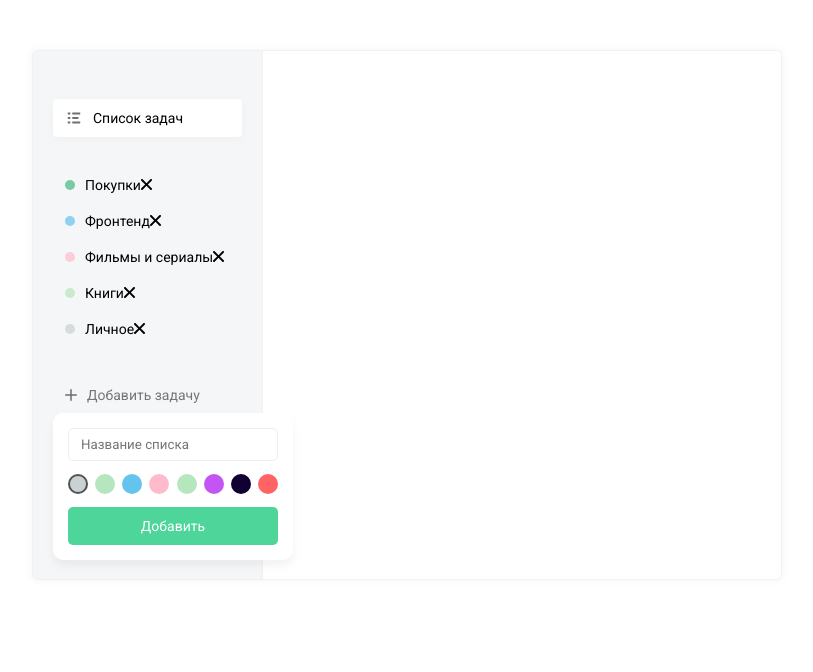
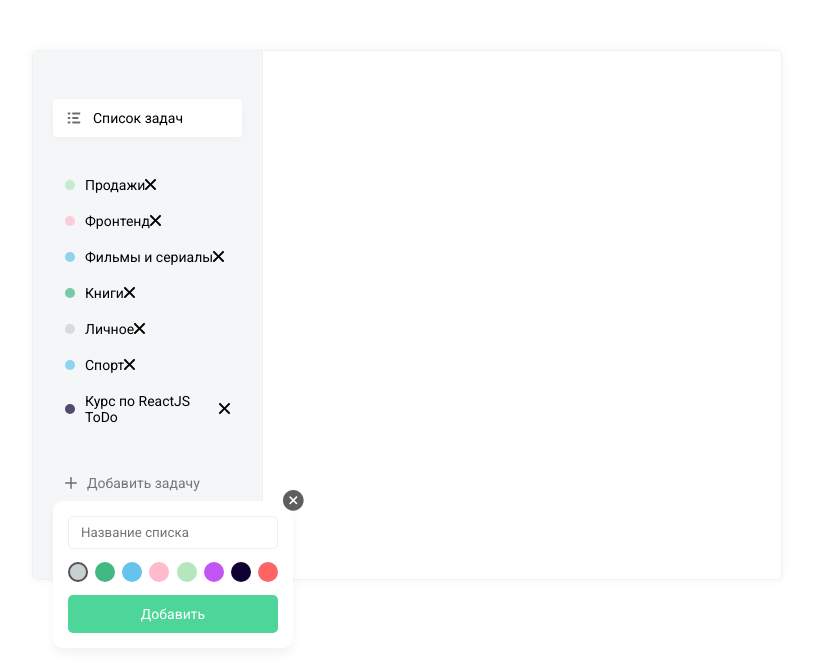
Before and after one commit to pavlkod/todo-list, a React (Create React App) app: page / in a window 1280 px wide. Both pictures are taken after a click on the element "Добавить задачу". Shown: the top 672 px of the page, without its empty margins (233-1046 px from the left). Built offline with nearby package versions, Linux system fonts and the light colour scheme.

Commit message:
Implementation add new task group

```diff
--- a/package.json
+++ b/package.json
@@ -11,6 +11,7 @@
     "react": "^17.0.1",
     "react-dom": "^17.0.1",
     "react-scripts": "4.0.0",
+    "uuid": "^8.3.1",
     "web-vitals": "^0.2.4"
   },
   "scripts": {
--- a/src/App.js
+++ b/src/App.js
@@ -1,32 +1,37 @@
+import { useState } from "react";
+import { v4 as uuidv4 } from "uuid";
+
 import TaskGroup from "./components/TaskGroup";
+
+import DB from "./assets/db.json";
 
 import { ReactComponent as ListSvg } from "./assets/img/list.svg";
 import { AddListButton } from "./components/AddListButton";
 
-import DB from "./assets/db.json";
+import { formatArray } from "./utils";
 
 function App() {
-  const allTasks = [
+  const [tasks, setTasks] = useState(() => formatArray(DB.lists, DB.colors));
+
+  const allItemsTask = [
     {
-      label: "Список задач",
+      name: "Список задач",
       icon: <ListSvg />,
       active: true,
+      id: uuidv4(),
     },
   ];
-  const tasks = [
-    { label: "Покупки", color: "dark-green" },
-    { label: "Фронтенд", color: "blue" },
-    { label: "Фильмы и сериалы", color: "pink" },
-    { label: "Книги", color: "green" },
-    { label: "Личное", color: "grey" },
-  ];
+
+  const addTaskHandler = task => {
+    setTasks(state => [...tasks, task]);
+  };
 
   return (
     <div className="todo">
       <div className="todo__sidebar">
-        <TaskGroup items={allTasks} />
+        <TaskGroup items={allItemsTask} />
         <TaskGroup items={tasks} removable />
-        <AddListButton colors={DB.colors} />
+        <AddListButton colors={DB.colors} addTask={addTaskHandler} />
       </div>
       <div className="todo_tasks"></div>
     </div>
--- a/src/components/AddListButton/index.js
+++ b/src/components/AddListButton/index.js
@@ -1,33 +1,75 @@
+import { useState } from "react";
+import { v4 as uuidv4 } from "uuid";
+
+import { ReactComponent as AddSvg } from "../../assets/img/add.svg";
+import { ReactComponent as CloseSvg } from "../../assets/img/close.svg";
+import { getHexByColorID } from "../../utils";
+
+import Badge from "../Badge";
 import TaskGroup from "../TaskGroup";
 
-import { useState } from "react";
+import "./index.scss";
 
-import { ReactComponent as AddSvg } from "../../assets/img/add.svg";
-import "./index.scss";
-import Badge from "../Badge";
-
-const AddListButton = ({ colors }) => {
+const AddListButton = ({ colors, addTask }) => {
   const [visiblePopup, setVisiblePopup] = useState(false);
-  const addTask = [
+  const [selectedColor, setSelectedColor] = useState(1);
+  const [inputValue, setInputValue] = useState("");
+  const items = [
     {
-      label: "Добавить задачу",
+      name: "Добавить задачу",
       icon: <AddSvg />,
       className: "muted",
+      id: uuidv4(),
     },
   ];
+
+  const toggleVisiblePopupHandler = () => setVisiblePopup(!visiblePopup);
+  const setActiveColor = id => setSelectedColor(id);
+  const closeAddTaskPopup = () => setVisiblePopup(false);
+  const changeInputValueHandler = e => setInputValue(e.target.value);
+
+  const addTaskHander = () => {
+    if (!inputValue) {
+      alert("Введите название списка");
+      return;
+    }
+    const task = {
+      name: inputValue,
+      hex: getHexByColorID(selectedColor, colors),
+      id: uuidv4(),
+    };
+    addTask(task);
+  };
+
   return (
     <>
-      <TaskGroup items={addTask} showPopup={() => setVisiblePopup(!visiblePopup)} />
+      <TaskGroup items={items} toggleVisiblePopup={toggleVisiblePopupHandler} />
       {visiblePopup && (
         <div className="add-list">
           <div className="add-list__popup">
-            <input type="text" placeholder="Название списка" className="form-control" />
+            <div className="add-list__popup-close" title="Закрыть" onClick={closeAddTaskPopup}>
+              {<CloseSvg />}
+            </div>
+            <input
+              value={inputValue}
+              onChange={changeInputValueHandler}
+              type="text"
+              placeholder="Название списка"
+              className="form-control"
+            />
             <div className="add-list__popup-colors">
               {colors.map((color, i) => (
-                <Badge isActive={!i} key={color.id} color={color.name} />
+                <Badge
+                  onClick={setActiveColor.bind(null, color.id)}
+                  isActive={selectedColor === color.id}
+                  key={color.id}
+                  bgcolor={color.hex}
+                />
               ))}
             </div>
-            <button className="btn font_14 add-list__popup-btn">Добавить</button>
+            <button className="btn font_14 add-list__popup-btn" onClick={addTaskHander}>
+              Добавить
+            </button>
           </div>
         </div>
       )}
--- a/src/components/AddListButton/index.scss
+++ b/src/components/AddListButton/index.scss
@@ -5,6 +5,21 @@
     border-radius: calc(var(--border-radius) * 2);
     padding: 15px;
     width: 240px;
+    position: absolute;
+
+    &-close {
+      position: absolute;
+      top: -11px;
+      right: -11px;
+      cursor: pointer;
+
+      &:hover path {
+        fill: #333;
+      }
+      &:active path {
+        fill: #000;
+      }
+    }
 
     &-btn {
       margin-top: 13px;
@@ -22,8 +37,17 @@
       height: 20px;
       cursor: pointer;
 
+      &:hover {
+        box-shadow: 0px 0px 3px rgba(0, 0, 0, 0.5);
+      }
+
       &--active {
         border: 2px solid #525252;
+        cursor: default;
+
+        &:hover {
+          box-shadow: none;
+        }
       }
     }
   }
--- a/src/components/Badge/index.js
+++ b/src/components/Badge/index.js
@@ -3,8 +3,14 @@ import cx from "classnames";
 
 import "./index.scss";
 
-const Badge = ({ color, isActive = false }) => {
-  return <span className={cx("badge", ` badge--${color}`, { "badge--active": isActive })}></span>;
+const Badge = ({ bgcolor, isActive = false, onClick }) => {
+  return (
+    <span
+      className={cx("badge", { "badge--active": isActive })}
+      style={{ backgroundColor: bgcolor }}
+      onClick={onClick}
+    ></span>
+  );
 };
 
 export default Badge;
--- a/src/components/Badge/index.scss
+++ b/src/components/Badge/index.scss
@@ -3,32 +3,4 @@
   height: 10px;
   display: inline-block;
   border-radius: 10px;
-
-  &--dark-green {
-    background-color: #42b883;
-  }
-  &--blue {
-    background-color: #64c4ed;
-  }
-  &--pink {
-    background-color: #ffbbcc;
-  }
-  &--green {
-    background-color: #b6e6bd;
-  }
-  &--grey {
-    background-color: #c9d1d3;
-  }
-  &--lime {
-    background-color: #b6e6bd;
-  }
-  &--purple {
-    background-color: #c355f5;
-  }
-  &--black {
-    background-color: #110133;
-  }
-  &--red {
-    background-color: #ff6464;
-  }
 }
--- a/src/components/TaskGroup/index.js
+++ b/src/components/TaskGroup/index.js
@@ -1,29 +1,27 @@
 // import React from 'react';
-import classnames from "classnames";
+import cx from "classnames";
 
 import "./index.scss";
 import removeSvg from "../../assets/img/remove.svg";
 import Badge from "../Badge";
 
-const TaskGroup = ({ items, removable, showPopup }) => {
+const TaskGroup = ({ items, removable, toggleVisiblePopup }) => {
   if (!items.length) {
     return null;
   }
 
-  const showPopupHandler = event => {
-    console.log(123);
-    showPopup();
-  };
+  const toggleVisibleHandler = event => toggleVisiblePopup && toggleVisiblePopup();
+
   return (
-    <ul className="task-group" onClick={showPopupHandler}>
+    <ul className="task-group" onClick={toggleVisibleHandler}>
       {items.map(task => {
         return (
           <li
-            className={classnames(task.className, "task-group__item", { "task-group__item--active": task.active })}
-            key={task.label}
+            className={cx(task.className, "task-group__item", { "task-group__item--active": task.active })}
+            key={task.id}
           >
-            <i className="task-group__item-icon">{task.icon ? task.icon : <Badge color={task.color} />}</i>
-            <span>{task.label}</span>
+            <i className="task-group__item-icon">{task.icon ? task.icon : <Badge bgcolor={task.hex} />}</i>
+            <span>{task.name}</span>
             {removable && (
               <span className="task-group__item-remove">
                 <img src={removeSvg} alt="remove" />
--- a/src/components/TaskGroup/index.scss
+++ b/src/components/TaskGroup/index.scss
@@ -13,6 +13,7 @@
 
     &:hover {
       cursor: pointer;
+      background-color: rgba(255, 255, 255, 0.5);
 
       i {
         opacity: 1;
--- /dev/null
+++ b/src/utils/index.js
@@ -0,0 +1,11 @@
+export const formatArray = (mainArray = [], findArray = []) => {
+  return mainArray.map(item => {
+    if (findArray.length) {
+      item.hex = findArray.find(i => i.id === item.colorId)?.hex;
+    }
+    return item;
+  });
+};
+export const getHexByColorID = (colorID, findArray = []) => {
+  return findArray.find(i => i.id === colorID)?.hex;
+};
```
Also changed, not shown: 1 other file (tests, documents, lock files or other folders).
